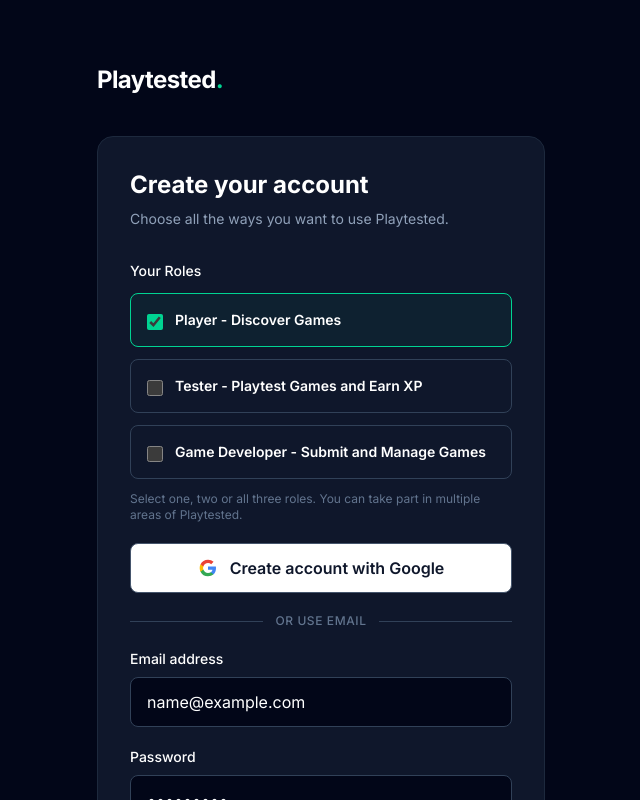
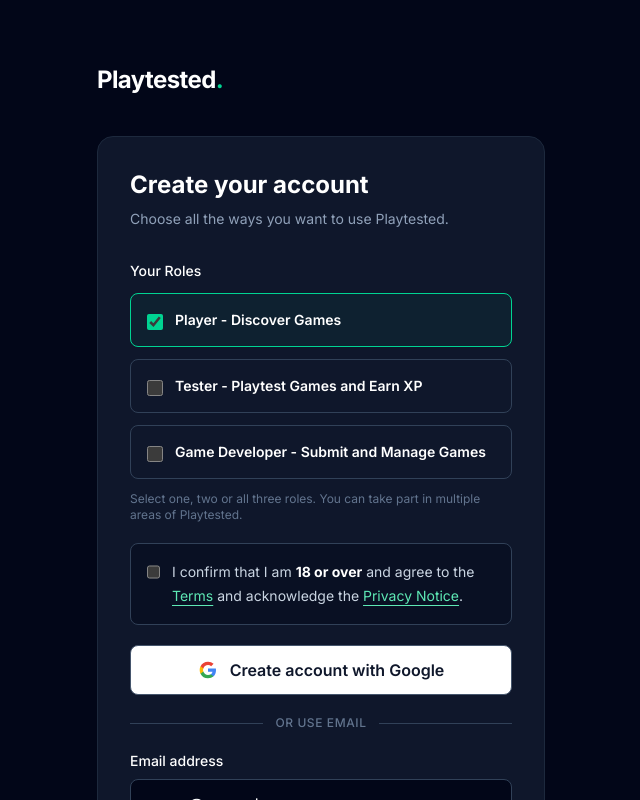
Before and after one commit to rumplesplintshins-commits/playtested, a Next.js app: page /login in a window 1280 px wide. Both pictures are taken after typing "name@example.com", "Sample123" into the empty fields and a click on the button "Create an account". Shown: the top 800 px of the page, without its empty margins (319-959 px from the left). Built offline with nearby package versions, Linux system fonts and the light colour scheme.

Commit message:
Require 18+ confirmation for new accounts

```diff
--- a/app/login/page.tsx
+++ b/app/login/page.tsx
@@ -9,11 +9,7 @@ import GoogleSignInButton from "./GoogleSignInButton";
 
 type SignupRole = "player" | "tester" | "developer";
 
-const roleOptions: {
-  value: SignupRole;
-  label: string;
-  description: string;
-}[] = [
+const roleOptions: { value: SignupRole; label: string; description: string }[] = [
   { value: "player", label: "Player", description: "Discover Games" },
   { value: "tester", label: "Tester", description: "Playtest Games and Earn XP" },
   { value: "developer", label: "Game Developer", description: "Submit and Manage Games" },
@@ -28,38 +24,39 @@ export default function LoginPage() {
   const [email, setEmail] = useState("");
   const [password, setPassword] = useState("");
   const [signupRoles, setSignupRoles] = useState<SignupRole[]>(["player"]);
+  const [ageConfirmed, setAgeConfirmed] = useState(false);
   const [nextPath, setNextPath] = useState("/");
   const [message, setMessage] = useState("");
   const [loading, setLoading] = useState(false);
   const [confirmationFailed, setConfirmationFailed] = useState(false);
+  const [ageConfirmationRequired, setAgeConfirmationRequired] = useState(false);
 
   useEffect(() => {
     const params = new URLSearchParams(window.location.search);
     const requestedMode = params.get("mode") === "signup" ? "signup" : "login";
     const requestedRole = params.get("role");
     const requestedNext = getSafeNextPath(params.get("next"));
+    const error = params.get("error");
 
     setMode(requestedMode);
     setNextPath(requestedNext);
-    setConfirmationFailed(params.get("error") === "auth_callback_failed");
+    setConfirmationFailed(error === "auth_callback_failed");
+    setAgeConfirmationRequired(error === "age_confirmation_required");
 
-    if (requestedMode === "signup" && isSignupRole(requestedRole)) {
-      setSignupRoles([requestedRole]);
-    }
+    if (error === "age_confirmation_required") setMode("signup");
+    if (requestedMode === "signup" && isSignupRole(requestedRole)) setSignupRoles([requestedRole]);
   }, []);
 
   function toggleRole(role: SignupRole) {
-    setSignupRoles((current) =>
-      current.includes(role)
-        ? current.filter((item) => item !== role)
-        : [...current, role]
-    );
+    setSignupRoles((current) => current.includes(role) ? current.filter((item) => item !== role) : [...current, role]);
   }
 
   function switchMode() {
     const nextMode = mode === "login" ? "signup" : "login";
     setMode(nextMode);
     setMessage("");
+    setAgeConfirmed(false);
+    setAgeConfirmationRequired(false);
 
     const params = new URLSearchParams();
     if (nextMode === "signup") {
@@ -67,7 +64,6 @@ export default function LoginPage() {
       if (signupRoles.length === 1) params.set("role", signupRoles[0]);
     }
     if (nextPath !== "/") params.set("next", nextPath);
-
     const query = params.toString();
     window.history.replaceState(null, "", query ? `/login?${query}` : "/login");
   }
@@ -76,48 +72,42 @@ export default function LoginPage() {
     e.preventDefault();
     if (loading) return;
     setMessage("");
-
     const normalizedEmail = email.trim().toLowerCase();
 
     if (mode === "signup" && signupRoles.length === 0) {
       setMessage("Select at least one role to continue.");
       return;
     }
-
+    if (mode === "signup" && !ageConfirmed) {
+      setMessage("You must confirm that you are 18 or over to create a Playtested account.");
+      return;
+    }
     if (mode === "signup" && isDisposableEmail(normalizedEmail)) {
       setMessage("Please use a permanent email address. Temporary or disposable email services aren't supported.");
       return;
     }
 
     setLoading(true);
-
     try {
       const supabase = createClient();
-
       if (mode === "signup") {
         const callbackUrl = new URL("/auth/callback", window.location.origin);
         if (nextPath !== "/") callbackUrl.searchParams.set("next", nextPath);
-
+        const confirmedAt = new Date().toISOString();
         const { data, error } = await supabase.auth.signUp({
           email: normalizedEmail,
           password,
           options: {
             emailRedirectTo: callbackUrl.toString(),
-            data: { signup_roles: signupRoles },
+            data: { signup_roles: signupRoles, age_18_confirmed: true, age_18_confirmed_at: confirmedAt },
           },
         });
-
         if (error) throw error;
         if (data.session) {
           window.location.replace(nextPath);
           return;
         }
-
-        setMessage(
-          nextPath !== "/"
-            ? `Registration received. Check your email to confirm your account. After confirmation, continue to ${authDestination(nextPath)}.`
-            : "Registration received. Check your email to confirm your account."
-        );
+        setMessage(nextPath !== "/" ? `Registration received. Check your email to confirm your account. After confirmation, continue to ${authDestination(nextPath)}.` : "Registration received. Check your email to confirm your account.");
       } else {
         const { error } = await supabase.auth.signInWithPassword({ email: normalizedEmail, password });
         if (error) throw error;
@@ -133,140 +123,30 @@ export default function LoginPage() {
   return (
     <main className="min-h-screen bg-slate-950 px-4 py-16 text-white">
       <div className="mx-auto max-w-md">
-        <a href="/" className="text-2xl font-bold tracking-tight">
-          Playtested<span className="text-emerald-400">.</span>
-        </a>
+        <a href="/" className="text-2xl font-bold tracking-tight">Playtested<span className="text-emerald-400">.</span></a>
+        <div className="mt-10 rounded-2xl border border-slate-800 bg-slate-900 p-8">
+          <h1 className="text-2xl font-bold">{mode === "login" ? "Welcome back" : "Create your account"}</h1>
+          <p className="mt-2 text-sm text-slate-400">{mode === "login" ? nextPath.startsWith("/playtest/") ? "Sign in to continue to this community playtest." : "Sign in to your Playtested account." : nextPath.startsWith("/playtest/") ? "Create your account to join this community playtest." : "Choose all the ways you want to use Playtested."}</p>
 
-        <div className="mt-10 rounded-2xl border border-slate-800 bg-slate-900 p-8">
-          <h1 className="text-2xl font-bold">
-            {mode === "login" ? "Welcome back" : "Create your account"}
-          </h1>
-
-          <p className="mt-2 text-sm text-slate-400">
-            {mode === "login"
-              ? nextPath.startsWith("/playtest/")
-                ? "Sign in to continue to this community playtest."
-                : "Sign in to your Playtested account."
-              : nextPath.startsWith("/playtest/")
-                ? "Create your account to join this community playtest."
-                : "Choose all the ways you want to use Playtested."}
-          </p>
-
-          {confirmationFailed && (
-            <div role="alert" aria-labelledby="confirmation-error-heading" className="mt-5 rounded-xl border border-amber-300/30 bg-amber-300/5 p-4 text-sm leading-6 text-amber-100">
-              <h2 id="confirmation-error-heading" className="font-semibold">We couldn&apos;t complete sign-in</h2>
-              <p className="mt-1">The sign-in link may have expired, already been used, or authentication may be temporarily unavailable.</p>
-              <p className="mt-2">Please try signing in again. If you used email confirmation, open the latest confirmation email in the browser where you registered.</p>
-              <p className="mt-2 text-xs text-amber-100/80">Your destination is saved: {authDestination(nextPath)}.</p>
-            </div>
-          )}
-
-          {nextPath !== "/" && !nextPath.startsWith("/playtest/") && (
-            <p className="mt-4 rounded-lg border border-slate-700 p-3 text-sm text-slate-300">
-              After signing in, continue to {authDestination(nextPath)}. You can manage your roles in Account.
-            </p>
-          )}
-
-          {nextPath.startsWith("/playtest/") && (
-            <div className="mt-5 rounded-lg border border-emerald-400/20 bg-emerald-400/5 p-4">
-              <p className="text-sm font-semibold text-emerald-300">Community playtest invitation</p>
-              <p className="mt-1 text-xs leading-5 text-slate-400">
-                After you sign in or confirm your new account, you&apos;ll return directly to the playtest.
-              </p>
-            </div>
-          )}
+          {confirmationFailed && <div role="alert" className="mt-5 rounded-xl border border-amber-300/30 bg-amber-300/5 p-4 text-sm leading-6 text-amber-100"><h2 className="font-semibold">We couldn&apos;t complete sign-in</h2><p className="mt-1">The sign-in link may have expired, already been used, or authentication may be temporarily unavailable.</p><p className="mt-2">Please try signing in again. If you used email confirmation, open the latest confirmation email in the browser where you registered.</p><p className="mt-2 text-xs text-amber-100/80">Your destination is saved: {authDestination(nextPath)}.</p></div>}
+          {ageConfirmationRequired && <div role="alert" className="mt-5 rounded-xl border border-amber-300/30 bg-amber-300/5 p-4 text-sm leading-6 text-amber-100"><h2 className="font-semibold">Age confirmation required</h2><p className="mt-1">Playtested accounts are for people aged 18 or over. Confirm your age below before continuing with Google.</p></div>}
+          {nextPath !== "/" && !nextPath.startsWith("/playtest/") && <p className="mt-4 rounded-lg border border-slate-700 p-3 text-sm text-slate-300">After signing in, continue to {authDestination(nextPath)}. You can manage your roles in Account.</p>}
+          {nextPath.startsWith("/playtest/") && <div className="mt-5 rounded-lg border border-emerald-400/20 bg-emerald-400/5 p-4"><p className="text-sm font-semibold text-emerald-300">Community playtest invitation</p><p className="mt-1 text-xs leading-5 text-slate-400">After you sign in or confirm your new account, you&apos;ll return directly to the playtest.</p></div>}
 
           <form onSubmit={handleSubmit} aria-busy={loading} className="mt-8 space-y-5">
-            {mode === "signup" && (
-              <fieldset className="space-y-3">
-                <legend className="mb-3 text-sm font-medium">Your Roles</legend>
-                {roleOptions.map((role) => {
-                  const checked = signupRoles.includes(role.value);
-                  return (
-                    <label key={role.value} className={`flex cursor-pointer items-start gap-3 rounded-lg border p-4 transition ${checked ? "border-emerald-400 bg-emerald-400/5" : "border-slate-700 hover:border-slate-500"}`}>
-                      <input
-                        type="checkbox"
-                        disabled={loading}
-                        checked={checked}
-                        onChange={() => toggleRole(role.value)}
-                        className="mt-1 h-4 w-4 accent-emerald-400"
-                      />
-                      <span><span className="block text-sm font-semibold">{role.label} - {role.description}</span></span>
-                    </label>
-                  );
-                })}
-                <p className="text-xs text-slate-500">Select one, two or all three roles. You can take part in multiple areas of Playtested.</p>
-              </fieldset>
-            )}
+            {mode === "signup" && <fieldset className="space-y-3"><legend className="mb-3 text-sm font-medium">Your Roles</legend>{roleOptions.map((role) => { const checked = signupRoles.includes(role.value); return <label key={role.value} className={`flex cursor-pointer items-start gap-3 rounded-lg border p-4 transition ${checked ? "border-emerald-400 bg-emerald-400/5" : "border-slate-700 hover:border-slate-500"}`}><input type="checkbox" disabled={loading} checked={checked} onChange={() => toggleRole(role.value)} className="mt-1 h-4 w-4 accent-emerald-400"/><span className="block text-sm font-semibold">{role.label} - {role.description}</span></label>; })}<p className="text-xs text-slate-500">Select one, two or all three roles. You can take part in multiple areas of Playtested.</p></fieldset>}
 
-            <GoogleSignInButton
-              mode={mode}
-              signupRoles={signupRoles}
-              nextPath={nextPath}
-              loading={loading}
-              setLoading={setLoading}
-              setMessage={setMessage}
-            />
+            {mode === "signup" && <label className="flex cursor-pointer items-start gap-3 rounded-lg border border-slate-700 bg-slate-950/40 p-4"><input type="checkbox" required disabled={loading} checked={ageConfirmed} onChange={(e) => { setAgeConfirmed(e.target.checked); setMessage(""); }} className="mt-1 h-4 w-4 accent-emerald-400"/><span className="text-sm leading-6 text-slate-300">I confirm that I am <strong className="text-white">18 or over</strong> and agree to the <Link href="/terms" className="text-emerald-300 underline underline-offset-4">Terms</Link> and acknowledge the <Link href="/privacy" className="text-emerald-300 underline underline-offset-4">Privacy Notice</Link>.</span></label>}
 
-            <div>
-              <label htmlFor="email" className="mb-2 block text-sm font-medium">Email address</label>
-              <input
-                id="email"
-                disabled={loading}
-                type="email"
-                autoComplete="email"
-                required
-                value={email}
-                onChange={(e) => { setEmail(e.target.value); setMessage(""); }}
-                className="w-full rounded-lg border border-slate-700 bg-slate-950 px-4 py-3 text-white outline-none focus:border-emerald-400"
-                placeholder="you@example.com"
-              />
-            </div>
+            <GoogleSignInButton mode={mode} signupRoles={signupRoles} ageConfirmed={ageConfirmed} nextPath={nextPath} loading={loading} setLoading={setLoading} setMessage={setMessage}/>
 
-            <div>
-              <label htmlFor="password" className="mb-2 block text-sm font-medium">Password</label>
-              <input
-                id="password"
-                disabled={loading}
-                type="password"
-                autoComplete={mode === "login" ? "current-password" : "new-password"}
-                minLength={8}
-                required
-                value={password}
-                onChange={(e) => { setPassword(e.target.value); setMessage(""); }}
-                className="w-full rounded-lg border border-slate-700 bg-slate-950 px-4 py-3 text-white outline-none focus:border-emerald-400"
-                placeholder="At least 8 characters"
-              />
-            </div>
-
+            <div><label htmlFor="email" className="mb-2 block text-sm font-medium">Email address</label><input id="email" disabled={loading} type="email" autoComplete="email" required value={email} onChange={(e) => { setEmail(e.target.value); setMessage(""); }} className="w-full rounded-lg border border-slate-700 bg-slate-950 px-4 py-3 text-white outline-none focus:border-emerald-400" placeholder="you@example.com"/></div>
+            <div><label htmlFor="password" className="mb-2 block text-sm font-medium">Password</label><input id="password" disabled={loading} type="password" autoComplete={mode === "login" ? "current-password" : "new-password"} minLength={8} required value={password} onChange={(e) => { setPassword(e.target.value); setMessage(""); }} className="w-full rounded-lg border border-slate-700 bg-slate-950 px-4 py-3 text-white outline-none focus:border-emerald-400" placeholder="At least 8 characters"/></div>
             {mode === "login" && <Link href="/forgot-password" className="block text-sm text-emerald-300 underline underline-offset-4">Forgot password?</Link>}
-
             {message && <p role="status" className="rounded-lg bg-slate-800 p-3 text-sm text-slate-200">{message}</p>}
-
-            <button
-              type="submit"
-              disabled={loading}
-              className="w-full rounded-lg bg-emerald-400 px-4 py-3 font-semibold text-slate-950 transition hover:bg-emerald-300 disabled:cursor-not-allowed disabled:opacity-60"
-            >
-              {loading
-                ? "Please wait..."
-                : mode === "login"
-                  ? nextPath.startsWith("/playtest/") ? "Sign in and continue" : "Sign in"
-                  : nextPath.startsWith("/playtest/") ? "Create account and join" : "Create account"}
-            </button>
+            <button type="submit" disabled={loading} className="w-full rounded-lg bg-emerald-400 px-4 py-3 font-semibold text-slate-950 transition hover:bg-emerald-300 disabled:cursor-not-allowed disabled:opacity-60">{loading ? "Please wait..." : mode === "login" ? nextPath.startsWith("/playtest/") ? "Sign in and continue" : "Sign in" : nextPath.startsWith("/playtest/") ? "Create account and join" : "Create account"}</button>
           </form>
-
-          <p className="mt-6 text-center text-sm text-slate-400">
-            {mode === "login" ? "New to Playtested?" : "Already have an account?"}{" "}
-            <button
-              type="button"
-              onClick={switchMode}
-              disabled={loading}
-              className="font-semibold text-emerald-400 hover:text-emerald-300"
-            >
-              {mode === "login" ? "Create an account" : "Sign in"}
-            </button>
-          </p>
+          <p className="mt-6 text-center text-sm text-slate-400">{mode === "login" ? "New to Playtested?" : "Already have an account?"}{" "}<button type="button" onClick={switchMode} disabled={loading} className="font-semibold text-emerald-400 hover:text-emerald-300">{mode === "login" ? "Create an account" : "Sign in"}</button></p>
         </div>
       </div>
     </main>
```
